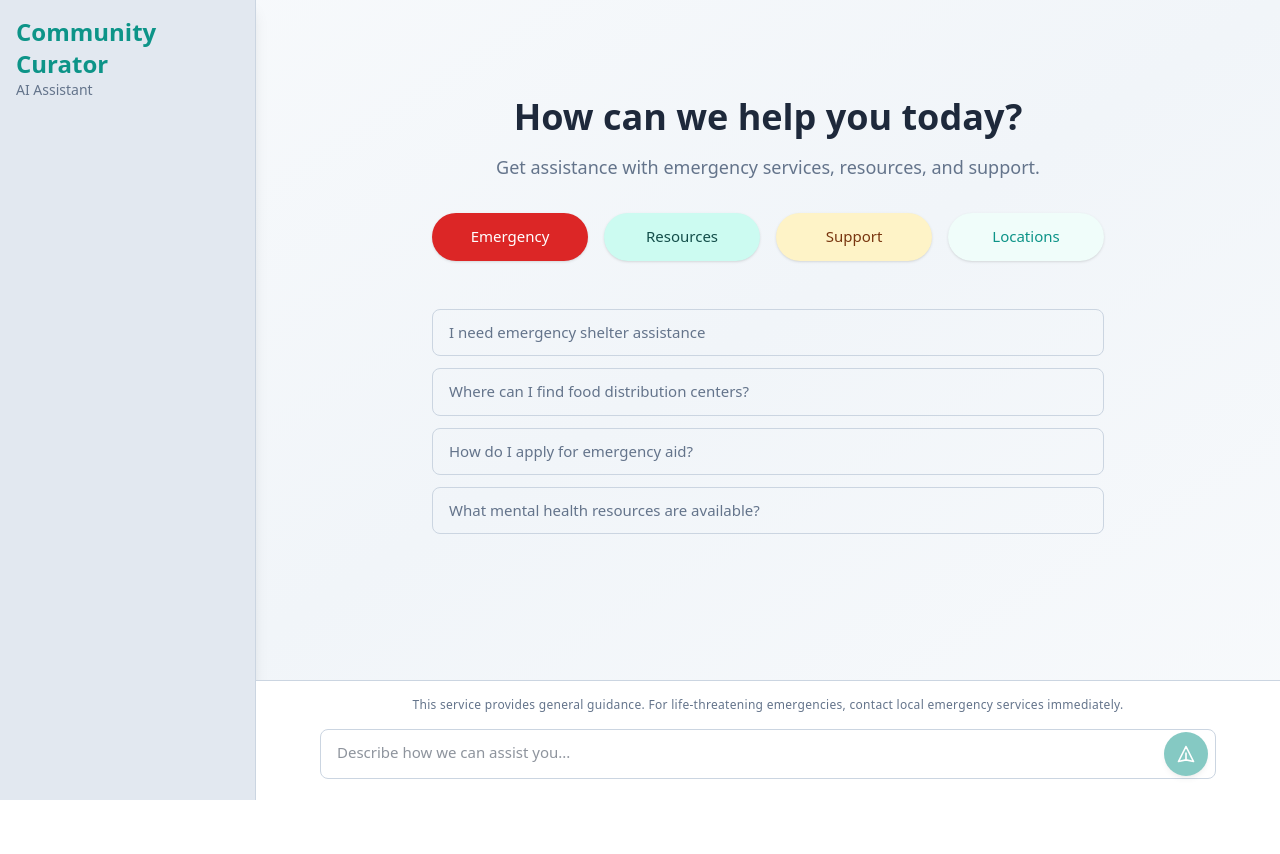
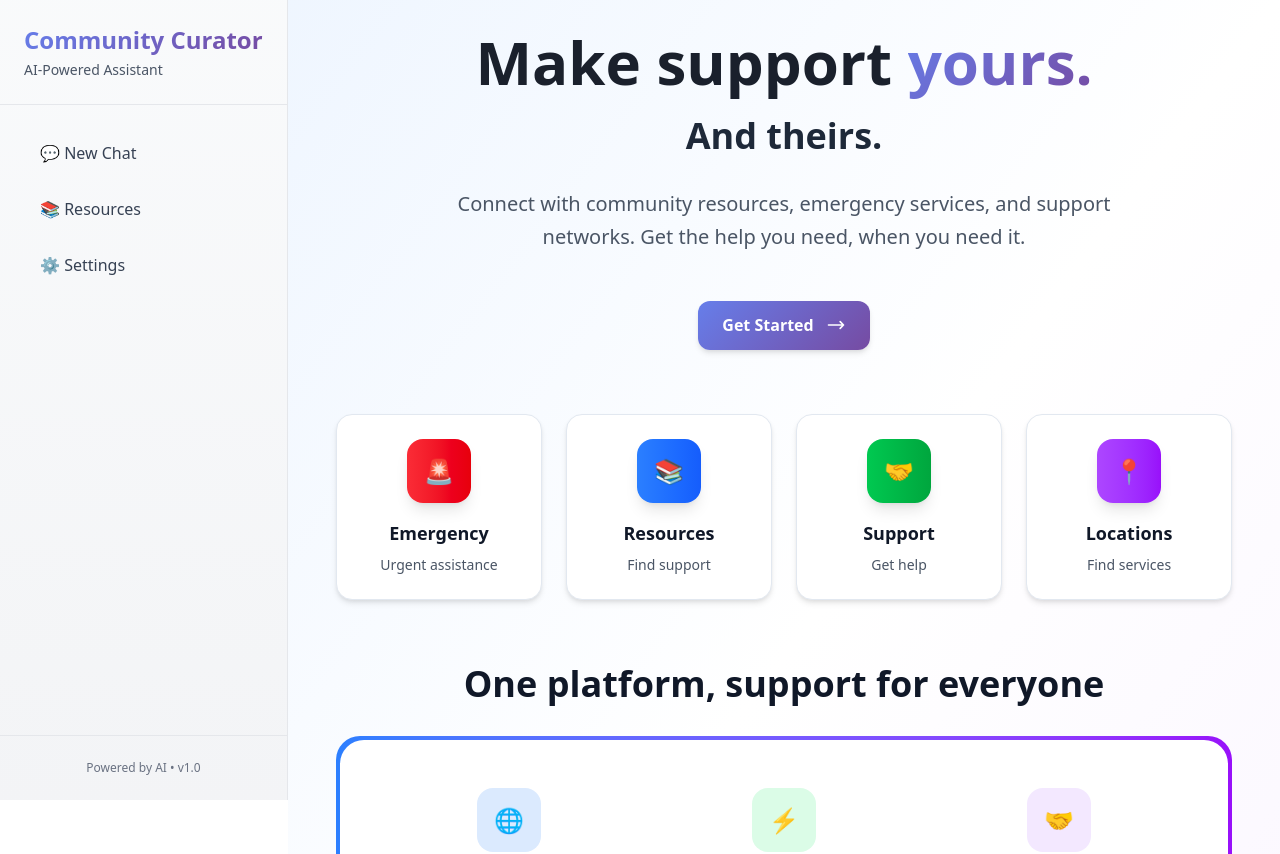
Before and after one commit to sammytamimi/community-curator, a Next.js app in the folder apps/frontend/: page / in a window 1280 px wide. Shown: the top 854 px of the page. Before the commit the page ends 800 px from the top, so only its background shows below. Built offline with nearby package versions, Linux system fonts and the light colour scheme.

Commit message:
ui update

```diff
--- a/apps/frontend/src/app/globals.css
+++ b/apps/frontend/src/app/globals.css
@@ -1,35 +1,43 @@
 @import "tailwindcss";
 
 :root {
-  --background: #f8fafc;
-  --background-alt: #f1f5f9;
-  --foreground: #1e293b;
-  --sidebar-bg: #e2e8f0;
+  --background: #ffffff;
+  --background-alt: #f8fafc;
+  --background-gradient: linear-gradient(135deg, #667eea 0%, #764ba2 100%);
+  --foreground: #1a202c;
+  --sidebar-bg: #f7fafc;
 
-  /* Primary: Teal - Professional, trustworthy, calming */
-  --primary: #0d9488;
-  --primary-dark: #0f766e;
-  --primary-light: #14b8a6;
-  --primary-50: #f0fdfa;
-  --primary-100: #ccfbf1;
-  --primary-200: #99f6e4;
-  --primary-900: #134e4a;
+  /* Primary: Modern Blue - Clean, professional, trustworthy */
+  --primary: #4285f4;
+  --primary-dark: #1a73e8;
+  --primary-light: #5a9cfc;
+  --primary-50: #f0f7ff;
+  --primary-100: #e6f3ff;
+  --primary-200: #baddff;
+  --primary-900: #1a365d;
 
-  /* Secondary: Amber - Warm, optimistic, friendly */
-  --accent: #f59e0b;
-  --accent-dark: #d97706;
-  --accent-light: #fbbf24;
-  --accent-50: #fffbeb;
-  --accent-100: #fef3c7;
-  --accent-200: #fde68a;
-  --accent-900: #78350f;
+  /* Secondary: Purple gradient tones */
+  --accent: #8b5cf6;
+  --accent-dark: #7c3aed;
+  --accent-light: #a78bfa;
+  --accent-50: #faf5ff;
+  --accent-100: #f3e8ff;
+  --accent-200: #e9d5ff;
+  --accent-900: #4c1d95;
 
+  /* Neutral tones */
   --muted: #64748b;
-  --border: #cbd5e1;
+  --border: #e2e8f0;
   --card-bg: #ffffff;
-  --success: #059669;
-  --warning: #d97706;
-  --urgent: #dc2626;
+  --card-shadow: 0 4px 6px -1px rgba(0, 0, 0, 0.1), 0 2px 4px -1px rgba(0, 0, 0, 0.06);
+  --success: #10b981;
+  --warning: #f59e0b;
+  --urgent: #ef4444;
+
+  /* Modern gradients */
+  --gradient-primary: linear-gradient(135deg, #667eea 0%, #764ba2 100%);
+  --gradient-accent: linear-gradient(135deg, #8b5cf6 0%, #3b82f6 100%);
+  --gradient-subtle: linear-gradient(135deg, #f8fafc 0%, #e2e8f0 100%);
 }
 
 @theme inline {
@@ -38,7 +46,7 @@
   --color-foreground: var(--foreground);
   --color-sidebar-bg: var(--sidebar-bg);
 
-  /* Primary Teal Scale */
+  /* Primary Blue Scale */
   --color-primary: var(--primary);
   --color-primary-dark: var(--primary-dark);
   --color-primary-light: var(--primary-light);
@@ -47,7 +55,7 @@
   --color-primary-200: var(--primary-200);
   --color-primary-900: var(--primary-900);
 
-  /* Secondary Amber Scale */
+  /* Secondary Purple Scale */
   --color-accent: var(--accent);
   --color-accent-dark: var(--accent-dark);
   --color-accent-light: var(--accent-light);
@@ -73,27 +81,28 @@
     --foreground: #e2e8f0;
     --sidebar-bg: #1e293b;
 
-    /* Primary: Teal - Adjusted for dark mode */
-    --primary: #14b8a6;
-    --primary-dark: #0d9488;
-    --primary-light: #2dd4bf;
-    --primary-50: #134e4a;
-    --primary-100: #134e4a;
-    --primary-200: #0f766e;
-    --primary-900: #f0fdfa;
+    /* Primary: Blue - Adjusted for dark mode */
+    --primary: #5a9cfc;
+    --primary-dark: #4285f4;
+    --primary-light: #7db8fd;
+    --primary-50: #1a365d;
+    --primary-100: #1a365d;
+    --primary-200: #2563eb;
+    --primary-900: #f0f7ff;
 
-    /* Secondary: Amber - Adjusted for dark mode */
-    --accent: #fbbf24;
-    --accent-dark: #f59e0b;
-    --accent-light: #fcd34d;
-    --accent-50: #78350f;
-    --accent-100: #78350f;
-    --accent-200: #d97706;
-    --accent-900: #fffbeb;
+    /* Secondary: Purple - Adjusted for dark mode */
+    --accent: #a78bfa;
+    --accent-dark: #8b5cf6;
+    --accent-light: #c4b5fd;
+    --accent-50: #4c1d95;
+    --accent-100: #4c1d95;
+    --accent-200: #7c3aed;
+    --accent-900: #faf5ff;
 
     --muted: #94a3b8;
     --border: #334155;
     --card-bg: #1e293b;
+    --card-shadow: 0 10px 15px -3px rgba(0, 0, 0, 0.3), 0 4px 6px -2px rgba(0, 0, 0, 0.2);
     --success: #10b981;
     --warning: #f59e0b;
     --urgent: #ef4444;
@@ -101,16 +110,68 @@
 }
 
 body {
-  background: linear-gradient(to bottom right, var(--background), var(--background-alt), var(--background));
+  background: var(--background);
   color: var(--foreground);
-  font-family: var(--font-sans), Arial, Helvetica, sans-serif;
+  font-family: var(--font-sans), -apple-system, BlinkMacSystemFont, 'Segoe UI', sans-serif;
   margin: 0;
   padding: 0;
   min-height: 100vh;
+  font-feature-settings: 'rlig' 1, 'calt' 1;
 }
 
 * {
   box-sizing: border-box;
+}
+
+/* Modern button styles */
+.btn-primary {
+  background: var(--gradient-primary);
+  color: white;
+  border: none;
+  border-radius: 12px;
+  padding: 12px 24px;
+  font-weight: 600;
+  font-size: 16px;
+  transition: all 0.2s ease;
+  box-shadow: var(--card-shadow);
+}
+
+.btn-primary:hover {
+  transform: translateY(-2px);
+  box-shadow: 0 10px 25px -5px rgba(102, 126, 234, 0.4);
+}
+
+.btn-secondary {
+  background: var(--card-bg);
+  color: var(--foreground);
+  border: 2px solid var(--border);
+  border-radius: 12px;
+  padding: 12px 24px;
+  font-weight: 600;
+  font-size: 16px;
+  transition: all 0.2s ease;
+}
+
+.btn-secondary:hover {
+  border-color: var(--primary);
+  color: var(--primary);
+  transform: translateY(-1px);
+  box-shadow: var(--card-shadow);
+}
+
+/* Modern card styles */
+.card {
+  background: var(--card-bg);
+  border-radius: 16px;
+  padding: 24px;
+  box-shadow: var(--card-shadow);
+  border: 1px solid var(--border);
+  transition: all 0.2s ease;
+}
+
+.card:hover {
+  transform: translateY(-4px);
+  box-shadow: 0 20px 25px -5px rgba(0, 0, 0, 0.1), 0 10px 10px -5px rgba(0, 0, 0, 0.04);
 }
 
 /* Chat bubble animations and styling */
@@ -125,13 +186,28 @@ body {
   }
 }
 
+@keyframes pulse {
+  0%, 100% {
+    opacity: 1;
+  }
+  50% {
+    opacity: 0.5;
+  }
+}
+
 .message-enter {
-  animation: fadeInUp 150ms ease-out;
+  animation: fadeInUp 300ms ease-out;
+}
+
+.pulse {
+  animation: pulse 2s cubic-bezier(0.4, 0, 0.6, 1) infinite;
 }
 
 /* Speech pointer triangles */
 .message-bubble-user {
   position: relative;
+  background: var(--gradient-primary) !important;
+  border: none !important;
 }
 
 .message-bubble-user::after {
@@ -142,11 +218,13 @@ body {
   width: 0;
   height: 0;
   border: 6px solid transparent;
-  border-left-color: var(--primary);
+  border-left-color: #667eea;
 }
 
 .message-bubble-assistant {
   position: relative;
+  background: var(--card-bg);
+  border: 1px solid var(--border);
 }
 
 .message-bubble-assistant::before {
@@ -165,3 +243,11 @@ body {
     border-right-color: var(--card-bg);
   }
 }
+
+/* Gradient text */
+.gradient-text {
+  background: var(--gradient-primary);
+  -webkit-background-clip: text;
+  -webkit-text-fill-color: transparent;
+  background-clip: text;
+}
--- a/apps/frontend/src/app/page.tsx
+++ b/apps/frontend/src/app/page.tsx
@@ -16,10 +16,30 @@ export default function Home() {
   const messagesEndRef = useRef<HTMLDivElement>(null);
 
   const actionButtons = [
-    { label: 'Emergency', color: 'bg-urgent text-white hover:bg-red-700' },
-    { label: 'Resources', color: 'bg-primary-100 text-primary-900 hover:bg-primary-200' },
-    { label: 'Support', color: 'bg-accent-100 text-accent-900 hover:bg-accent-200' },
-    { label: 'Locations', color: 'bg-primary-50 text-primary hover:bg-primary-100' },
+    {
+      label: 'Emergency',
+      icon: '🚨',
+      description: 'Urgent assistance',
+      gradient: 'from-red-500 to-red-600'
+    },
+    {
+      label: 'Resources',
+      icon: '📚',
+      description: 'Find support',
+      gradient: 'from-blue-500 to-blue-600'
+    },
+    {
+      label: 'Support',
+      icon: '🤝',
+      description: 'Get help',
+      gradient: 'from-green-500 to-green-600'
+    },
+    {
+      label: 'Locations',
+      icon: '📍',
+      description: 'Find services',
+      gradient: 'from-purple-500 to-purple-600'
+    },
   ];
 
   const examplePrompts = [
@@ -116,61 +136,154 @@ export default function Home() {
     setMessage(prompt);
   };
 
+  const handleNewChat = () => {
+    setMessages([]);
+    setMessage('');
+    setIsLoading(false);
+  };
+
   const showWelcome = messages.length === 0;
 
   return (
-    <div className="h-screen flex bg-gradient-to-br from-background via-background-alt to-background text-sm md:text-[15px]">
+    <div className="h-screen flex bg-white">
       {/* Sidebar */}
-      <div className="w-64 bg-sidebar-bg border-r border-border flex flex-col shadow-lg">
+      <div className="w-72 bg-gradient-to-b from-gray-50 to-gray-100 border-r border-gray-200 flex flex-col">
         {/* Header */}
-        <div className="p-4">
-          <h1 className="text-2xl font-extrabold text-primary">Community Curator</h1>
-          <p className="text-sm text-muted">AI Assistant</p>
+        <div className="p-6 border-b border-gray-200">
+          <h1 className="text-2xl font-bold gradient-text">Community Curator</h1>
+          <p className="text-gray-600 mt-1 text-sm">AI-Powered Assistant</p>
+        </div>
+
+        {/* Navigation */}
+        <div className="flex-1 p-6">
+          <nav className="space-y-2">
+            <button
+              onClick={handleNewChat}
+              className="w-full text-left px-4 py-3 rounded-xl text-gray-700 hover:bg-white hover:shadow-sm transition-all font-medium"
+            >
+              💬 New Chat
+            </button>
+            <button className="w-full text-left px-4 py-3 rounded-xl text-gray-700 hover:bg-white hover:shadow-sm transition-all font-medium">
+              📚 Resources
+            </button>
+            <button className="w-full text-left px-4 py-3 rounded-xl text-gray-700 hover:bg-white hover:shadow-sm transition-all font-medium">
+              ⚙️ Settings
+            </button>
+          </nav>
+        </div>
+
+        {/* Footer */}
+        <div className="p-6 border-t border-gray-200">
+          <div className="text-xs text-gray-500 text-center">
+            Powered by AI • v1.0
+          </div>
         </div>
       </div>
 
       {/* Main Content */}
-      <div className="flex-1 flex flex-col">
+      <div className="flex-1 flex flex-col bg-white">
         {showWelcome ? (
           /* Welcome Screen */
-          <div className="flex-1 flex flex-col items-center justify-center p-8">
-            <div className="max-w-2xl w-full text-center">
-              <h1 className="text-4xl font-bold text-foreground mb-4">How can we help you today?</h1>
-              <p className="text-lg text-muted mb-8">Get assistance with emergency services, resources, and support.</p>
+          <div className="flex-1 flex flex-col items-center justify-center p-8 bg-gradient-to-br from-blue-50 via-white to-purple-50">
+            <div className="max-w-4xl w-full text-center">
+              {/* Hero Section */}
+              <div className="mb-16">
+                <h1 className="text-6xl font-bold mb-6">
+                  Make support{' '}
+                  <span className="gradient-text">yours.</span>
+                </h1>
+                <h2 className="text-4xl font-bold mb-8 text-gray-800">
+                  And theirs.
+                </h2>
+                <p className="text-xl text-gray-600 mb-12 max-w-2xl mx-auto leading-relaxed">
+                  Connect with community resources, emergency services, and support networks.
+                  Get the help you need, when you need it.
+                </p>
 
-              {/* Action Buttons */}
-              <div className="grid grid-cols-2 sm:grid-cols-4 gap-4 mb-12">
+                <button className="btn-primary text-lg px-8 py-4 rounded-2xl font-semibold inline-flex items-center gap-3">
+                  <span>Get Started</span>
+                  <svg className="w-5 h-5" fill="none" stroke="currentColor" viewBox="0 0 24 24">
+                    <path strokeLinecap="round" strokeLinejoin="round" strokeWidth={2} d="M17 8l4 4m0 0l-4 4m4-4H3" />
+                  </svg>
+                </button>
+              </div>
+
+              {/* Action Cards */}
+              <div className="grid grid-cols-2 lg:grid-cols-4 gap-6 mb-16">
                 {actionButtons.map((button, index) => (
                   <button
                     key={index}
-                    className={`${button.color} rounded-full px-6 py-3 text-center transition-all border border-transparent hover:bg-transparent hover:border-current font-medium shadow-sm`}
+                    className="card group cursor-pointer text-center p-8 hover:scale-105 transition-all duration-300"
+                    onClick={() => handleExampleClick(`I need help with ${button.label.toLowerCase()}`)}
                   >
-                    <div className="font-medium">{button.label}</div>
+                    <div className={`w-16 h-16 mx-auto mb-4 rounded-2xl bg-gradient-to-r ${button.gradient} flex items-center justify-center text-2xl text-white shadow-lg group-hover:scale-110 transition-transform`}>
+                      {button.icon}
+                    </div>
+                    <h3 className="font-bold text-gray-900 text-lg mb-2">{button.label}</h3>
+                    <p className="text-gray-600 text-sm">{button.description}</p>
                   </button>
                 ))}
               </div>
 
+              {/* One support system, help for everyone */}
+              <div className="mb-16">
+                <h2 className="text-4xl font-bold text-gray-900 mb-8">
+                  One platform, support for everyone
+                </h2>
+
+                <div className="bg-gradient-to-r from-blue-500 to-purple-600 rounded-3xl p-1 max-w-4xl mx-auto mb-12">
+                  <div className="bg-white rounded-3xl p-12">
+                    <div className="grid grid-cols-1 md:grid-cols-3 gap-8">
+                      <div className="text-center">
+                        <div className="w-16 h-16 mx-auto mb-4 bg-blue-100 rounded-2xl flex items-center justify-center">
+                          <span className="text-2xl">🌐</span>
+                        </div>
+                        <h3 className="font-bold text-gray-900 mb-2">Universal Access</h3>
+                        <p className="text-gray-600 text-sm">Connect to resources regardless of your location or background</p>
+                      </div>
+                      <div className="text-center">
+                        <div className="w-16 h-16 mx-auto mb-4 bg-green-100 rounded-2xl flex items-center justify-center">
+                          <span className="text-2xl">⚡</span>
+                        </div>
+                        <h3 className="font-bold text-gray-900 mb-2">Instant Support</h3>
+                        <p className="text-gray-600 text-sm">Get immediate assistance when you need it most</p>
+                      </div>
+                      <div className="text-center">
+                        <div className="w-16 h-16 mx-auto mb-4 bg-purple-100 rounded-2xl flex items-center justify-center">
+                          <span className="text-2xl">🤝</span>
+                        </div>
+                        <h3 className="font-bold text-gray-900 mb-2">Community Care</h3>
+                        <p className="text-gray-600 text-sm">Built by and for the community, ensuring relevant support</p>
+                      </div>
+                    </div>
+                  </div>
+                </div>
+              </div>
+
               {/* Example Prompts */}
-              <div className="space-y-3 mb-12">
+              <div className="max-w-2xl mx-auto">
+                <h3 className="text-2xl font-bold text-gray-900 mb-6">Try asking about:</h3>
+                <div className="grid grid-cols-1 md:grid-cols-2 gap-4">
                   {examplePrompts.map((prompt, index) => (
                     <button
                       key={index}
-                    className="block w-full text-left text-muted hover:text-foreground py-3 px-4 rounded-lg hover:bg-card-bg transition-colors border border-border font-medium"
+                      className="btn-secondary text-left p-4 rounded-xl hover:scale-105 transition-all duration-200"
                       onClick={() => handleExampleClick(prompt)}
                     >
+                      <span className="text-blue-500 mr-3">💭</span>
                       {prompt}
                     </button>
                   ))}
                 </div>
               </div>
             </div>
+          </div>
         ) : (
           /* Chat Interface */
-          <div className="flex-1 flex flex-col overflow-hidden">
-            <div className="flex-1 overflow-y-auto p-4">
+          <div className="flex-1 flex flex-col overflow-hidden bg-gray-50">
+            <div className="flex-1 overflow-y-auto p-6">
               <div className="max-w-4xl mx-auto space-y-6">
                 {messages.map((msg, index) => {
-                  // Only animate the newest message
                   const isNewest = index === messages.length - 1;
 
                   return (
@@ -181,14 +294,14 @@ export default function Home() {
                       }`}
                     >
                       <div
-                        className={`max-w-3xl rounded-lg px-5 py-3 shadow-sm ${
+                        className={`max-w-3xl rounded-2xl px-6 py-4 shadow-sm ${
                           msg.isUser
-                            ? 'bg-primary text-white message-bubble-user'
-                            : 'bg-card-bg border border-border text-foreground message-bubble-assistant'
+                            ? 'bg-gradient-to-r from-blue-500 to-purple-600 text-white message-bubble-user'
+                            : 'bg-white border border-gray-200 text-gray-900 message-bubble-assistant'
                         }`}
                       >
-                        <div className="whitespace-pre-wrap">{msg.content}</div>
-                        <div className={`font-light tracking-wide text-xs mt-1 ${msg.isUser ? 'text-primary-100' : 'text-muted'}`}>
+                        <div className="whitespace-pre-wrap font-medium">{msg.content}</div>
+                        <div className={`text-xs mt-2 opacity-75 ${msg.isUser ? 'text-blue-100' : 'text-gray-500'}`}>
                           {msg.timestamp.toLocaleTimeString()}
                         </div>
                       </div>
@@ -197,10 +310,14 @@ export default function Home() {
                 })}
                 {isLoading && (
                   <div className="flex justify-start message-enter">
-                    <div className="bg-card-bg border border-border rounded-lg px-4 py-2 shadow-sm message-bubble-assistant">
-                      <div className="flex items-center space-x-2">
-                        <div className="animate-spin h-4 w-4 border-2 border-primary border-t-transparent rounded-full"></div>
-                        <span className="text-muted font-medium">Thinking...</span>
+                    <div className="bg-white border border-gray-200 rounded-2xl px-6 py-4 shadow-sm message-bubble-assistant">
+                      <div className="flex items-center space-x-3">
+                        <div className="flex space-x-1">
+                          <div className="w-2 h-2 bg-blue-500 rounded-full animate-bounce"></div>
+                          <div className="w-2 h-2 bg-blue-500 rounded-full animate-bounce" style={{ animationDelay: '0.1s' }}></div>
+                          <div className="w-2 h-2 bg-blue-500 rounded-full animate-bounce" style={{ animationDelay: '0.2s' }}></div>
+                        </div>
+                        <span className="text-gray-600 font-medium">Thinking...</span>
                       </div>
                     </div>
                   </div>
@@ -212,10 +329,10 @@ export default function Home() {
         )}
 
         {/* Input Area */}
-        <div className="border-t border-border bg-card-bg p-4">
+        <div className="border-t border-gray-200 bg-white p-6">
           <div className="max-w-4xl mx-auto">
             {/* Disclaimer */}
-            <div className="text-center text-xs text-muted mb-4 font-light tracking-wide">
+            <div className="text-center text-xs text-gray-500 mb-4">
               This service provides general guidance. For life-threatening emergencies, contact local emergency services immediately.
             </div>
 
@@ -226,7 +343,7 @@ export default function Home() {
                   value={message}
                   onChange={(e) => setMessage(e.target.value)}
                   placeholder="Describe how we can assist you..."
-                  className="w-full bg-card-bg border border-border rounded-lg py-3 px-4 pr-20 resize-none focus:outline-none focus:border-primary min-h-[50px] max-h-32 font-medium"
+                  className="w-full bg-gray-50 border-2 border-gray-200 rounded-2xl py-4 px-6 pr-16 resize-none focus:outline-none focus:border-blue-500 focus:bg-white min-h-[60px] max-h-32 font-medium transition-all"
                   rows={1}
                   style={{ height: 'auto' }}
                   onInput={(e) => {
@@ -243,10 +360,10 @@ export default function Home() {
                 />
 
                 {/* Send button */}
-                <div className="absolute bottom-2 right-2">
+                <div className="absolute bottom-3 right-3">
                   <button
                     type="submit"
-                    className="bg-primary text-white rounded-full p-3 shadow-md transition-transform duration-150 hover:translate-y-0.5 hover:shadow-lg hover:bg-primary-dark disabled:opacity-50"
+                    className="bg-gradient-to-r from-blue-500 to-purple-600 text-white rounded-xl p-3 shadow-lg transition-all duration-200 hover:scale-105 hover:shadow-xl disabled:opacity-50 disabled:cursor-not-allowed"
                     disabled={!message.trim() || isLoading}
                   >
                     <svg className="w-5 h-5" fill="none" stroke="currentColor" viewBox="0 0 24 24">
--- /dev/null
+++ b/apps/frontend/tailwind.config.mjs
@@ -0,0 +1,27 @@
+/** @type {import('tailwindcss').Config} */
+export default {
+  content: [
+    "./src/**/*.{ts,tsx,js,jsx}",
+  ],
+  theme: {
+    container: {
+      center: true,
+      padding: "1rem",
+    },
+    extend: {
+      fontSize: {
+        display: ["64px", { lineHeight: "72px", letterSpacing: "-0.02em", fontWeight: "800" }],
+        h1: ["48px", { lineHeight: "56px", letterSpacing: "-0.02em", fontWeight: "800" }],
+        h2: ["40px", { lineHeight: "48px", fontWeight: "700" }],
+        h3: ["32px", { lineHeight: "40px", fontWeight: "700" }],
+      },
+      borderRadius: {
+        xl2: "1.25rem", // 20px, extra-rounded for cards
+      },
+      boxShadow: {
+        soft: "0 2px 8px rgba(0,0,0,0.06)",
+      },
+    },
+  },
+  plugins: [],
+};
```
Lines whose indentation alone changed are shown as unchanged.
